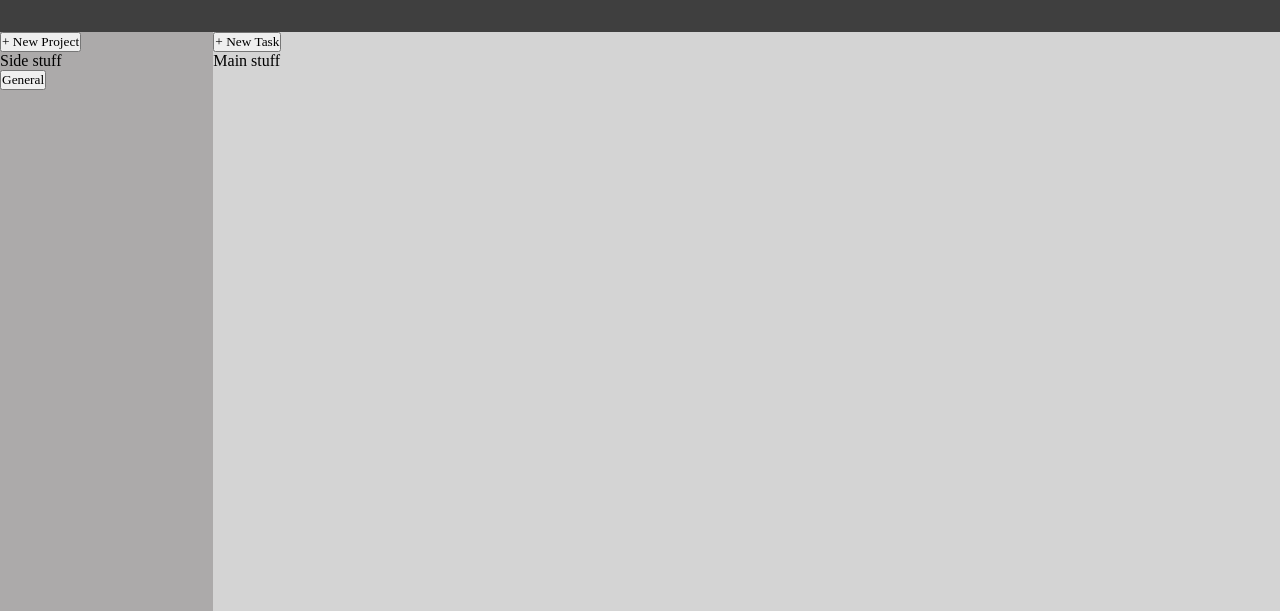
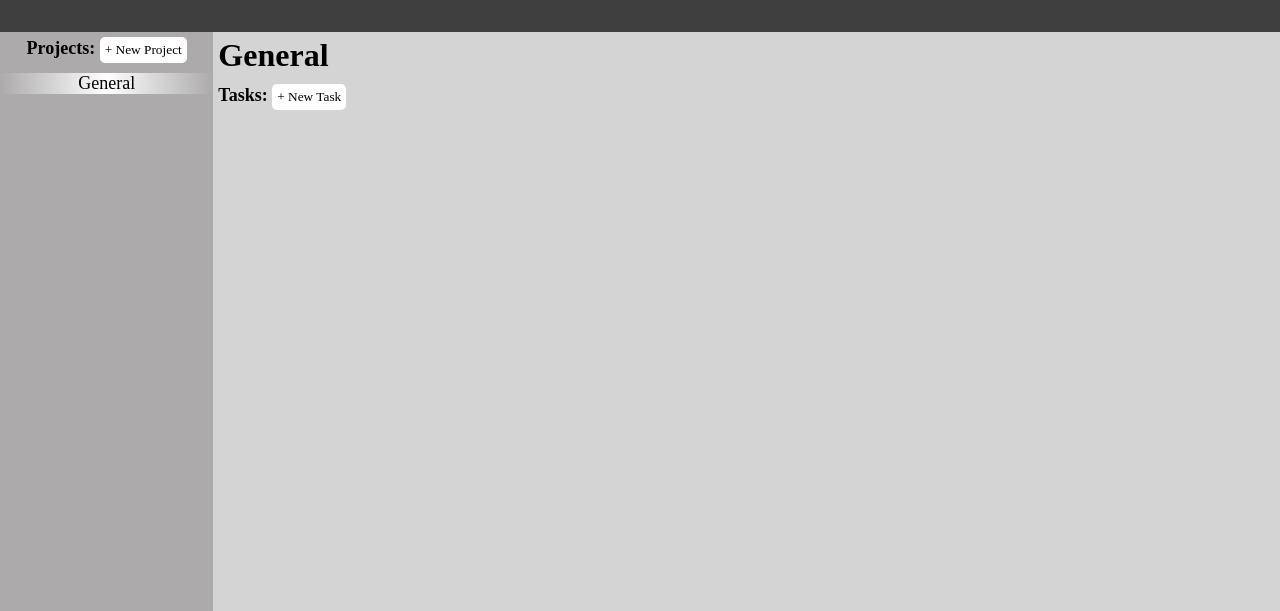
Before and after one commit to T-W-Smith/odin-todo_list, a website built with webpack: page src/index.html in a window 1280 px wide. Shown: the part 113-724 px from the top of the page. Built offline with nearby package versions, Linux system fonts and the light colour scheme; files whose address does not match are found by name.

Commit message:
Change styling on the sidebar and mainarea

```diff
--- a/src/index.html
+++ b/src/index.html
@@ -13,13 +13,12 @@
             </header>
             <main class="main">
                 <div class="sideBar">
-                    <button id="projectBtn">+ New Project</button>
-                    <p>Side stuff</p>
+                    <p id="project">Projects: <input type="button" id="projectBtn" value="+ New Project" /></p>
                     <div id="projectList"></div>
                 </div>
                 <div class="mainArea">
-                    <button id="taskBtn">+ New Task</button>
-                    <p>Main stuff</p>
+                    <h1 id="currentProject"></h1>
+                    <p id="task">Tasks: <input type="button" id="taskBtn" value="+ New Task" /></p>
                     <div id="taskList"></div>
                 </div>
             </main>
--- a/src/index.js
+++ b/src/index.js
@@ -5,32 +5,24 @@ import Tasks from './tasks';
 import Todos from './todos';
 
 let currentProject = 0;
+const todoList = new Todos();
 
-const todoList = new Todos();
 const generalProject = new Projects("General");
 todoList.setTodoList(generalProject);
 const generalDiv = document.createElement('button');
 generalDiv.textContent = (generalProject.getName());
+document.getElementById("currentProject").textContent = generalProject.getName();
 document.getElementById("projectList").appendChild(generalDiv);
 const projectDiv = document.createElement('div');
 projectDiv.setAttribute('id', currentProject);
 document.getElementById('taskList').appendChild(projectDiv);
 generalDiv.addEventListener('click', function() {
+    document.getElementById("currentProject").textContent = generalProject.getName();
     currentProject = todoList.getTodoList().findIndex(x => x.name === generalDiv.textContent);
     for (let i = 0; i < document.getElementById('taskList').childElementCount; i++) {
         document.getElementById(i).style.display = 'none';
         document.getElementById(currentProject).style.display = '';
     }
-    // document.getElementById("taskList").innerHTML = '';
-    // currentProject = todoList.getTodoList().findIndex(x => x.name === "General");
-    // for (let i = 0; i < generalProject.getTasks().length; i++) {
-    //     const taskDiv = document.createElement('div');
-    //     taskDiv.textContent = (generalProject.getTasks()[i].getName());
-    //     const checkBox = document.createElement('input');
-    //     checkBox.type = "checkbox";
-    //     taskDiv.appendChild(checkBox);
-    //     document.getElementById("taskList").appendChild(taskDiv);
-    // }
 });
 
 const task = function() {
@@ -41,13 +33,18 @@ const task = function() {
         const newTask = new Tasks(prompt("task name"), "n/a", "n/a", "n/a", "n/a", "today", false);
         todoList.getTodoList()[currentProject].setTasks(newTask);
         const taskDiv = document.createElement('div');
-        taskDiv.textContent = (newTask.getName());
+        taskDiv.style.margin = "5px";
+        taskDiv.style.display = "flex";
+        const taskName = document.createElement('p');
+        taskName.textContent = (newTask.getName());
+        taskName.style.paddingLeft = "5px";
         const checkBox = document.createElement('input');
         checkBox.type = "checkbox";
         checkBox.addEventListener('change', function() {
             newTask.setChecked(!newTask.getChecked());
         });
         taskDiv.appendChild(checkBox);
+        taskDiv.appendChild(taskName);
         document.getElementById(currentProject).appendChild(taskDiv);
     }
 }();
@@ -67,33 +64,12 @@ const project = function() {
         projectDiv.setAttribute('id', currentProject);
         document.getElementById('taskList').appendChild(projectDiv);
         projectButton.addEventListener('click', function() {
+            document.getElementById("currentProject").textContent = newProject.getName();
             currentProject = todoList.getTodoList().findIndex(x => x.name === projectButton.textContent);
             for (let i = 0; i < document.getElementById('taskList').childElementCount; i++) {
                 document.getElementById(i).style.display = 'none';
                 document.getElementById(currentProject).style.display = '';
             }
-            // document.getElementById("taskList").innerHTML = '';
-            // currentProject = todoList.getTodoList().findIndex(x => x.name === newProject.getName());
-            // for (let i = 0; i < newProject.getTasks().length; i++) {
-            //     const taskDiv = document.createElement('div');
-            //     taskDiv.textContent = (newProject.getTasks()[i].getName());
-            //     const checkBox = document.createElement('input');
-            //     checkBox.type = "checkbox";
-            //     taskDiv.appendChild(checkBox);
-            //     document.getElementById("taskList").appendChild(taskDiv);
-            // }
         });
     }
 }();
-
-// const main = new Projects("main");
-// const newTask = new Tasks("Make game", "We need to make a game", "rush", "n/a", "n/a", "today");
-
-// let todoList = []
-
-// todoList.push(main);
-// main.setTasks(newTask);
-
-// console.log(todoList);
-// console.log(main);
-// console.log(newTask);
--- a/src/style.css
+++ b/src/style.css
@@ -41,9 +41,67 @@
     background-color: #acaaaa;
 }
 
+.main .sideBar #project {
+    padding: 5px;
+    text-align: center;
+    font-size: large;
+    font-weight: bold;
+}
+
+.main .sideBar #projectBtn {
+    border: none;
+    border-radius: 5px;
+    padding: 5px;
+    background-color: white;
+}
+
+.main .sideBar #projectBtn:hover {
+    background-color: #3f3f3f;
+    color: white;
+}
+
+.main .sideBar #projectList {
+    display: flex;
+    flex-direction: column;
+}
+
+.main .sideBar #projectList button {
+    border: none;
+    background: linear-gradient(to right, rgba(255,255,255,0), rgba(255,255,255,1), rgba(255,255,255,0));
+    margin-top: 5px;
+    margin-bottom: 5px;
+    font-size: large;
+}
+
+.main .sideBar #projectList button:hover {
+    background-color: #3f3f3f;
+}
+
 .main .mainArea {
     grid-column: 2 / 3;
     background-color: #d4d4d4;
+}
+
+.main .mainArea h1 {
+    padding: 5px;
+}
+
+.main .mainArea #task {
+    padding: 5px;
+    font-size: large;
+    font-weight: bold;
+}
+
+.main .mainArea #taskBtn {
+    border: none;
+    border-radius: 5px;
+    padding: 5px;
+    background-color: white;
+}
+
+.main .mainArea #taskBtn:hover {
+    background-color: #3f3f3f;
+    color: white;
 }
 
 /* Footer */
```
